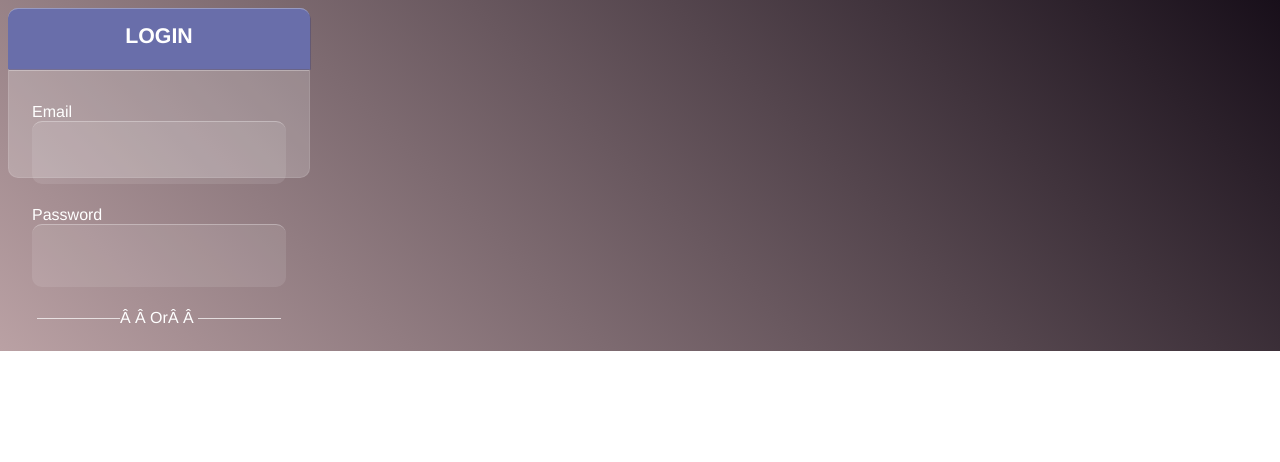
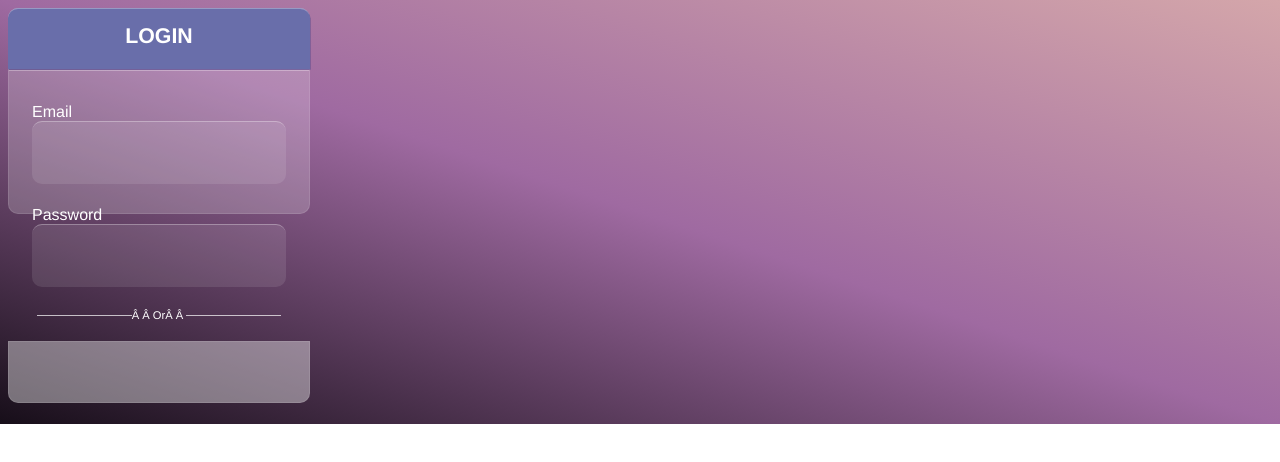
Before and after one commit to kolosov-crtweb/crtUiKit, a website: page src/index.pug in a window 1280 px wide. Drawn offline with nearby package versions, Linux system fonts and the light colour scheme; files that its build step writes are made by us from their sources.

Commit message:
footer background

```diff
--- a/src/index.pug
+++ b/src/index.pug
@@ -17,3 +17,4 @@ html
                     div(class="caption-input") Password
                     input(type="password")
                 div(class="or-text")   Or
+                div(class="login-footer")
--- a/src/index.scss
+++ b/src/index.scss
@@ -13,7 +13,8 @@ body {
     grid-template-columns: repeat(auto-fill, minmax(300px, 0.8fr));
     grid-template-rows: 50% 50%;
     grid-gap: 15px 15px;
-    background: linear-gradient(45deg, #baa1a4, #180f1a) no-repeat;
+    min-height: 100%;
+    background: linear-gradient(to top right, #170e19, #9f6aa1, #d4a6aa) no-repeat;
 }
 
 .card {
@@ -54,6 +55,7 @@ body {
 }
 
 input {
+    outline: none;
     border: none;
     color: white;
     font-size: 14pt;
@@ -82,6 +84,7 @@ input:focus {
     display: flex;
     flex-direction: row;
     color: white;
+    font-size: 0.7em;
     margin-left: 28px;
     margin-right: 28px;
 }
@@ -93,3 +96,16 @@ input:focus {
     border-bottom: 1px solid rgba($color: #ffffff, $alpha: 0.7);
     margin: auto;
 }
+
+.login-footer {
+    background-color: rgba($color: #ffffff, $alpha: 0.4);
+    ;
+    height: 60px;
+    border-bottom-left-radius: 10px;
+    border-bottom-right-radius: 10px;
+    margin-top: 20px;
+    margin-bottom: -3px;
+    margin-left: -1px;
+    margin-right: -1px;
+    border: 1px solid rgba(255, 255, 255, 0.1);
+}
```
Also changed, not shown: dist/index.css, dist/index.html.
